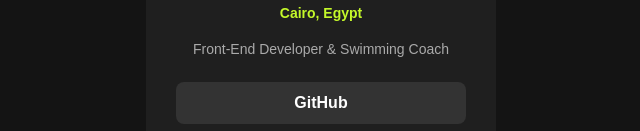
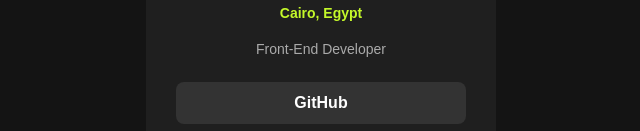
Before and after one commit to eslamahmed19/social-links-profile, a plain HTML site: page index.html in a window 1280 px wide. Shown: the part 325-456 px from the top of the page, without its empty margins (319-959 px from the left). Drawn offline with Linux system fonts and the light colour scheme.

Commit message:
Remove swimming coach title from profile

```diff
--- a/index.html
+++ b/index.html
@@ -10,7 +10,7 @@
         <img src="avatar-eslam.jpeg" alt="Eslam Ahmed" class="avatar">
         <h1>Eslam Ahmed</h1>
     <h2>Cairo, Egypt</h2>
-    <p>Front-End Developer &amp; Swimming Coach</p>
+    <p>Front-End Developer</p>
     <div class="links">
         <a href="https://github.com/eslamahmed19">GitHub</a>
         <a href="https://www.linkedin.com/in/eslam-ahmed-523766264">LinkedIn</a>
```
